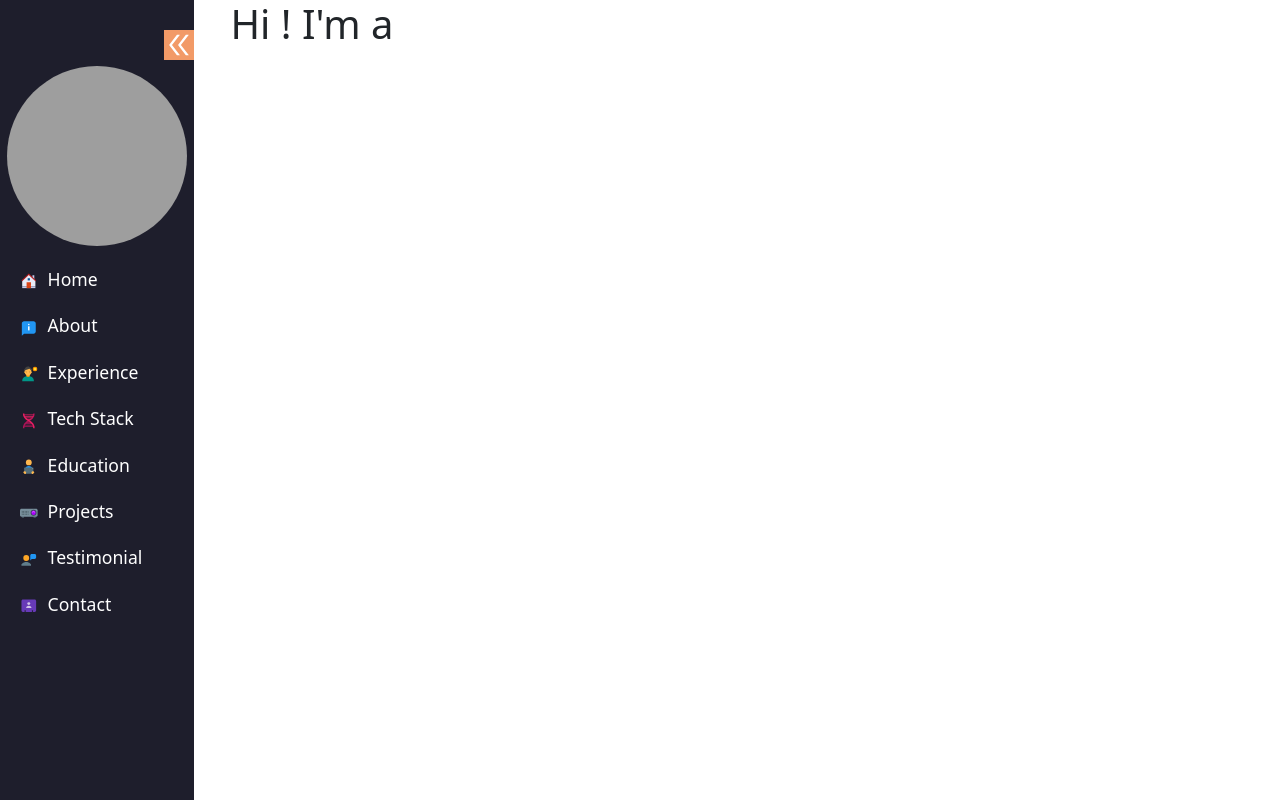
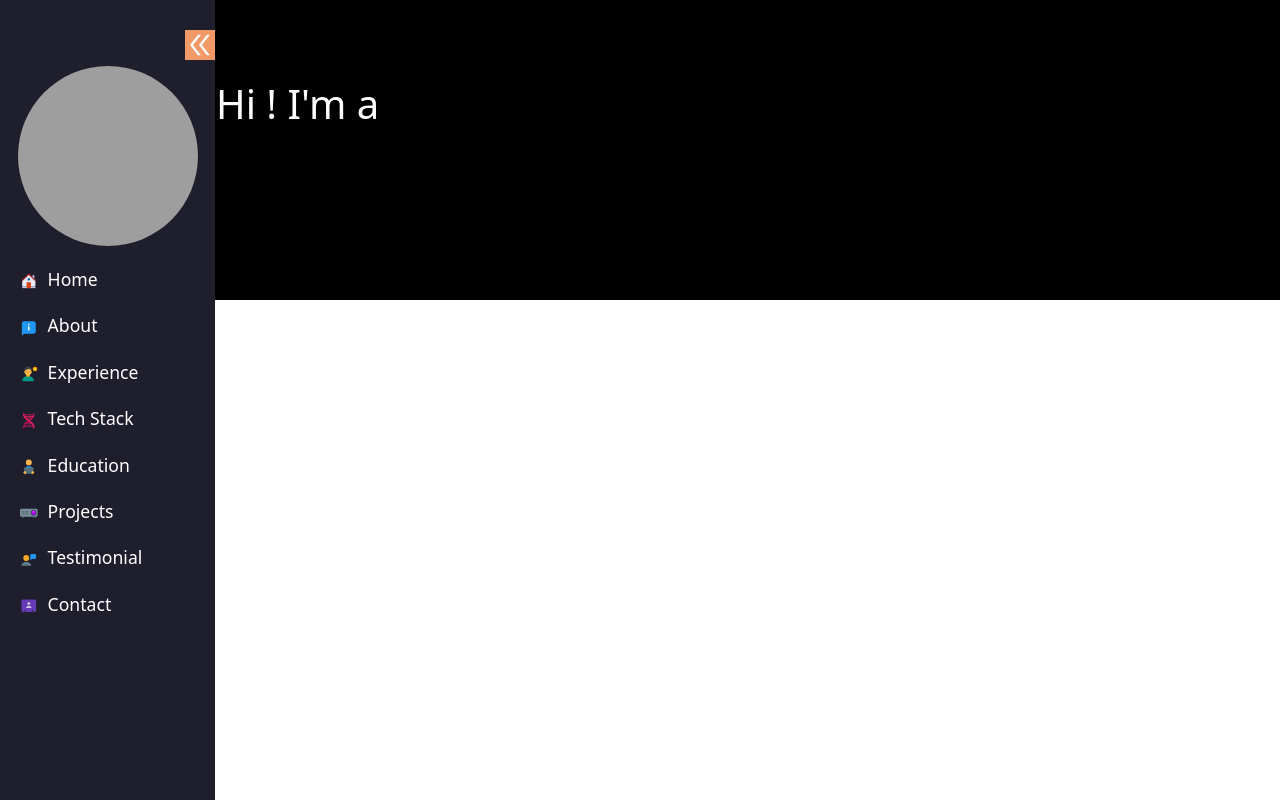
Before and after one commit to Haris-Mohanty/PortFolio2, a React (Create React App) app in the folder client/: page / in a window 1280 px wide. Built offline with nearby package versions, Linux system fonts and the light colour scheme; grey boxes are pictures that could not be loaded.

Commit message:
client- src- pages- Home- Home.js- Homepage design processing..

```diff
--- a/client/src/components/Layout/layout.css
+++ b/client/src/components/Layout/layout.css
@@ -1,14 +1,16 @@
 .sidebar-section {
   display: flex;
+  background-color: #000;
 }
 .sidebar {
   height: 100vh;
   background-color: #1e1e2c;
   width: 90px;
+  position: fixed;
   transition: 0.8s;
 }
 .sidebar-toggle {
-  width: 230px;
+  width: 215px;
   transition: 0.7s;
 }
 .sidebar-toggle-icons {
--- a/client/src/pages/Home/Home.css
+++ b/client/src/pages/Home/Home.css
@@ -0,0 +1,9 @@
+.home-container {
+  height: 300px;
+  color: #fff;
+  margin-left: 100px;
+}
+.home-content h1 {
+  padding: 10px;
+  padding-top: 80px;
+}
--- a/client/src/pages/Home/Home.js
+++ b/client/src/pages/Home/Home.js
@@ -5,7 +5,7 @@ const Home = () => {
   return (
     <>
       <div className="container-fluid home-container">
-        <div className="container">
+        <div className="container home-content">
           <h1>Hi ! I'm a</h1>
         </div>
       </div>
```
